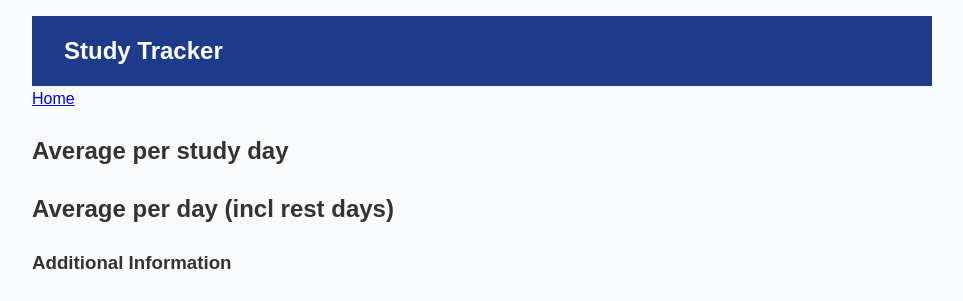
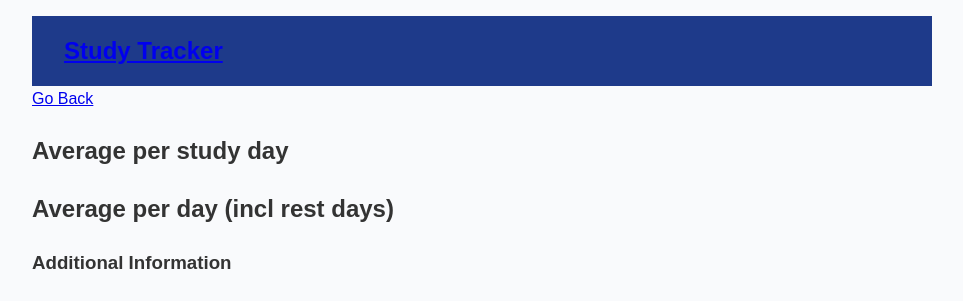
Before and after one commit to IvanOgnyanovGoranov/DjangoStudyTracker, a Django app: template templates/stats/detailed_subject.html in a window 1280 px wide. Shown: the top 301 px of the page, without its empty margins (158-1121 px from the left). Run offline with Django 5.2, Linux system fonts and the light colour scheme; the template is opened without the code that fills it, so the values that code supplies are empty; some web fonts are replaced.

Commit message:
add link to study tracker to redirect to home + added go back button

```diff
--- a/templates/base.html
+++ b/templates/base.html
@@ -9,7 +9,8 @@
     {% block css_files %} {% endblock %}
 </head>
 <body>
-    <h4>Study Tracker</h4>
+    <h4><a href="{% url 'home_page' %}" class="app-title">Study Tracker</a></h4>
+
      {% if messages %}
       <script>
         {% for msg in messages %}
--- /dev/null
+++ b/templates/includes/back_button.html
@@ -0,0 +1,5 @@
+<header>
+    <nav>
+        <a href="{% url 'my_subjects' %}">Go Back</a>
+    </nav>
+</header>
--- a/templates/includes/header.html
+++ /dev/null
@@ -1,5 +0,0 @@
-<header>
-    <nav>
-        <a href="{% url 'home_page' %}">Home</a>
-    </nav>
-</header>
--- a/templates/manage_subjects/subject_info.html
+++ b/templates/manage_subjects/subject_info.html
@@ -6,7 +6,7 @@
 {% endblock %}
 
 {% block content %}
-{% include 'includes/header.html'%}
+{% include "includes\back_button.html" %}
 
     <h3> {{subject.name|title}} Info: </h3>
     <p>Daily Goal: {{subject.daily_goal}} minutes</p>
--- a/templates/my_subjects.html
+++ b/templates/my_subjects.html
@@ -8,7 +8,7 @@
 {% block page_title %}Subject Manager{% endblock %}
 
 {% block content %}
-    {% include 'includes/header.html'%}
+
     <h1>Subjects:</h1>
     <ul>
         {% for subject in subjects %}
--- a/templates/stats/detailed_subject.html
+++ b/templates/stats/detailed_subject.html
@@ -3,7 +3,8 @@
 {% block page_title %} {{ subject.name|title }} — Stats {% endblock %}
 
 {% block content %}
-{% include 'includes/header.html'%}
+{% include "includes\back_button.html" %}
+
 <!-- Hero -->
     <div class="hero">
       <h2>Average per study day</h2>
--- a/templates/study/timer.html
+++ b/templates/study/timer.html
@@ -5,6 +5,8 @@
 {% endblock %}
 
 {% block content %}
+{% include "includes\back_button.html" %}
+
   <h2>You are currently studying {{ subject.name|title }}</h2>
   <h1>Timer</h1>
 
```
Also changed, not shown: templates/subject_exists.html (deleted, +0 -10 lines).
